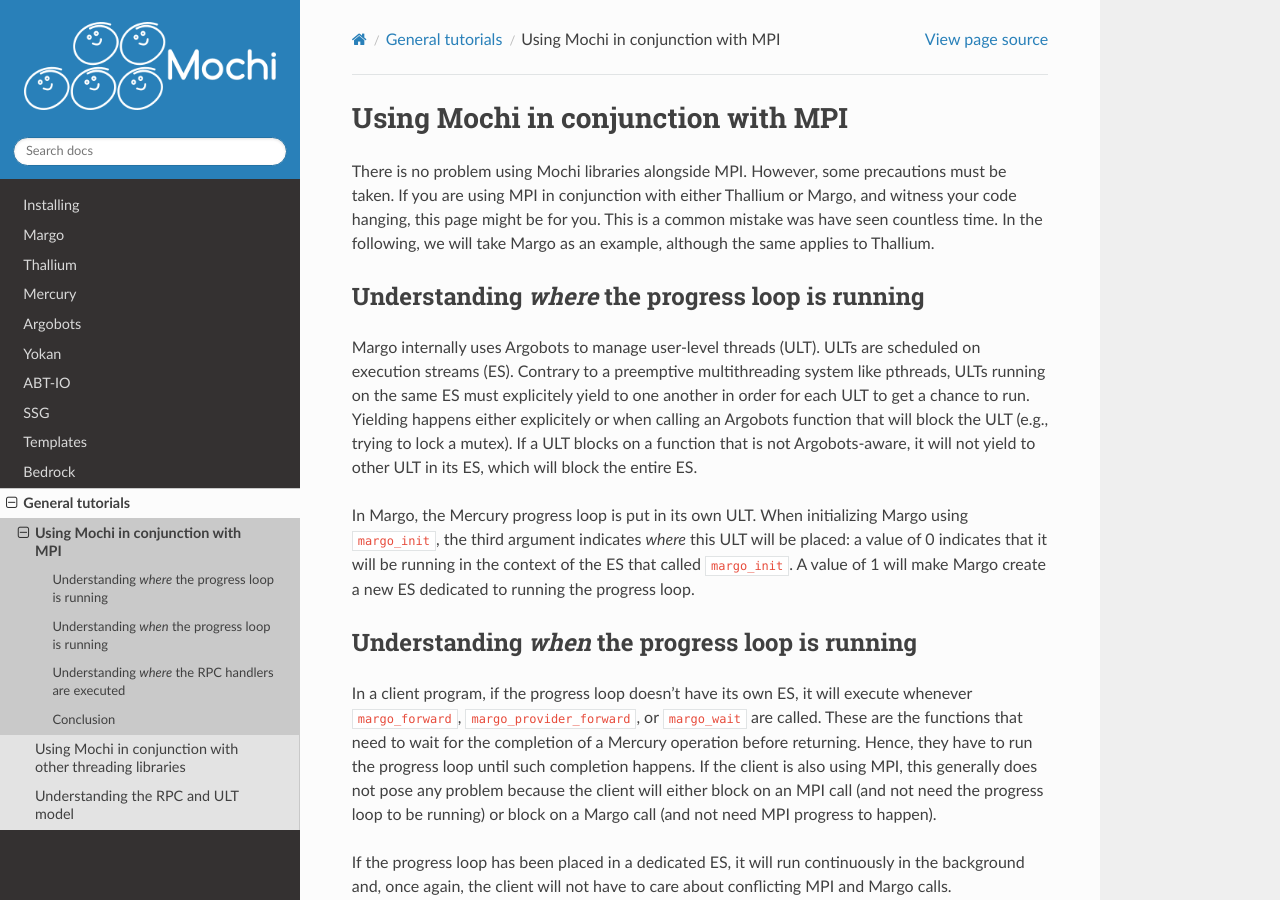
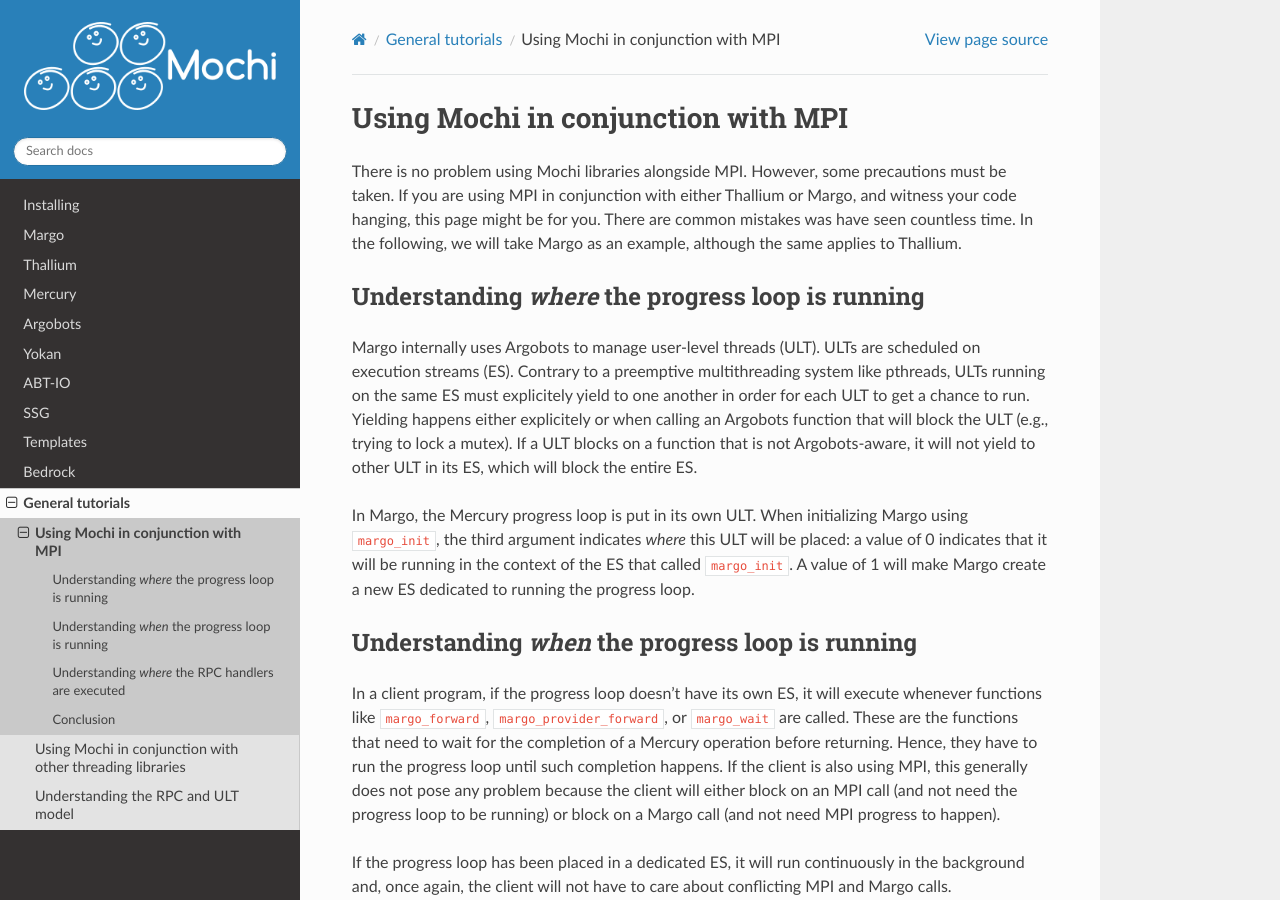
Before and after one commit to mochi-hpc/mochi-doc, a Sphinx documentation site: the page built from docs/source/general/01_mpi.rst, in a window 1280 px wide and 900 px high. Built offline with Sphinx 7.4.7 and the Read the Docs theme 2.0.0, drawn with Linux system fonts in a browser that asks for light colours.

Commit message:
Update 01_mpi.rst

```diff
--- a/docs/source/general/01_mpi.rst
+++ b/docs/source/general/01_mpi.rst
@@ -4,8 +4,8 @@
 There is no problem using Mochi libraries alongside MPI.
 However, some precautions must be taken. If you are using
 MPI in conjunction with either Thallium or Margo, and witness
-your code hanging, this page might be for you. This is a
-common mistake was have seen countless time. In the following,
+your code hanging, this page might be for you. There are
+common mistakes was have seen countless time. In the following,
 we will take Margo as an example, although the same applies
 to Thallium.
 
@@ -32,8 +32,9 @@
 -------------------------------------------------
 
 In a client program, if the progress loop doesn't have its own ES,
-it will execute whenever :code:`margo_forward`, :code:`margo_provider_forward`,
-or :code:`margo_wait` are called. These are the functions that need to wait
+it will execute whenever functions like :code:`margo_forward`,
+:code:`margo_provider_forward`, or :code:`margo_wait` are called.
+These are the functions that need to wait
 for the completion of a Mercury operation before returning. Hence, they
 have to run the progress loop until such completion happens.
 If the client is also using MPI, this generally does not
```
